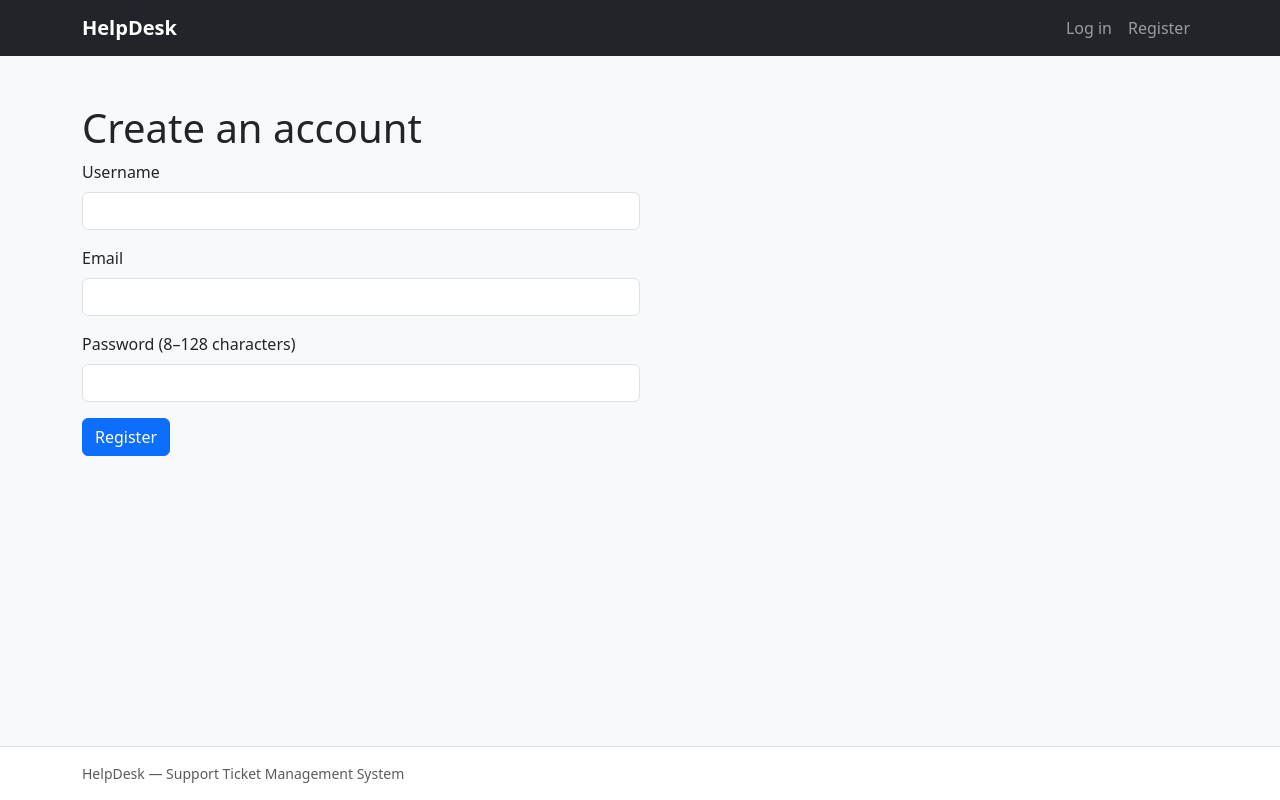
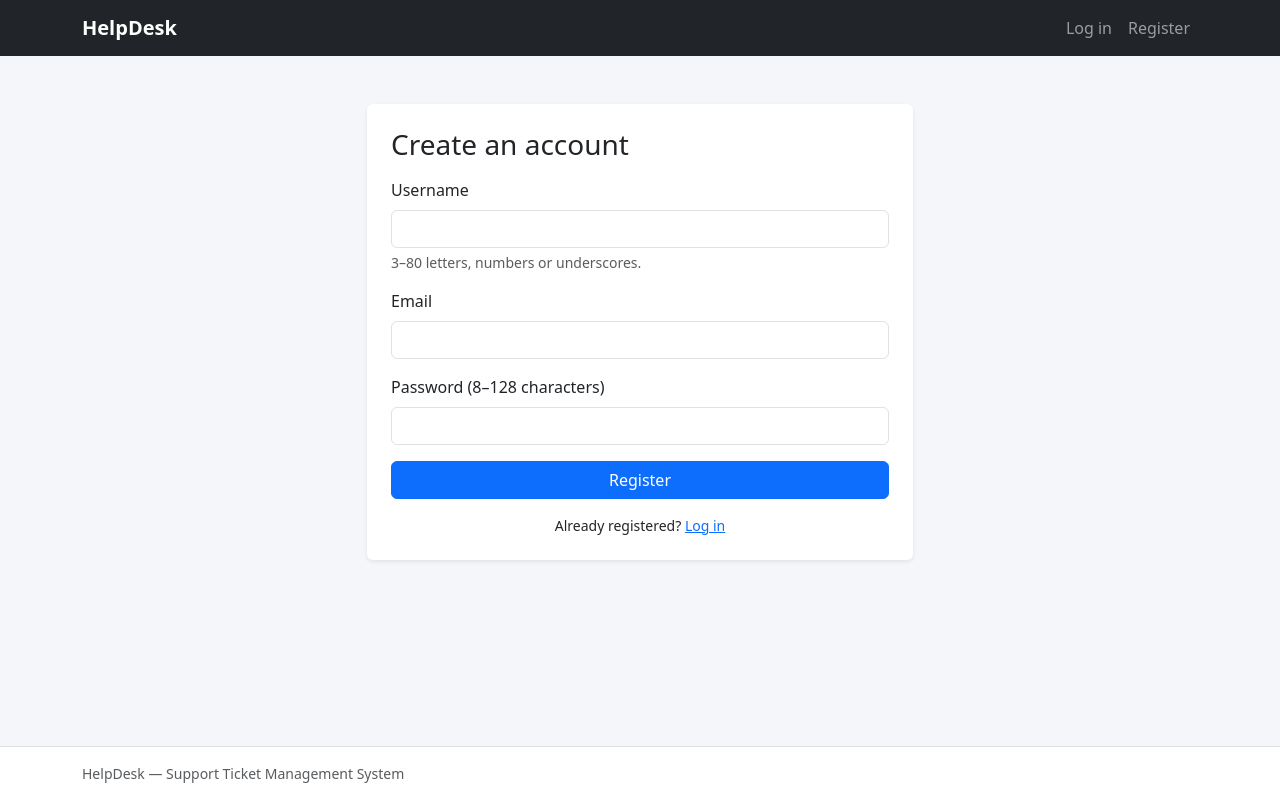
Before and after one commit to Hamzawyyyy/Help-Desk, a Flask app: page /auth/register in a window 1280 px wide. Run offline with Flask 3, Linux system fonts and the light colour scheme.

Commit message:
Restyle login and register pages and shared CSS/JS

```diff
--- a/app/static/css/style.css
+++ b/app/static/css/style.css
@@ -1 +1,7 @@
-body { background: #f8f9fa; }
+/* Member 1 — shared styling for every page */
+body { background: #f4f6f9; }
+.card { border: 0; box-shadow: 0 1px 3px rgba(0, 0, 0, .08); }
+.table td, .table th { vertical-align: middle; }
+.stat-card .display-6 { font-weight: 600; }
+.navbar-text .badge { font-size: .7rem; vertical-align: middle; }
+main h1 { font-weight: 600; }
--- a/app/static/js/main.js
+++ b/app/static/js/main.js
@@ -1 +1,16 @@
-// Shared browser interactions will be added by feature owners.
+// Member 1 — shared browser behaviour
+
+// Ask for confirmation before submitting any form with data-confirm="message".
+document.addEventListener("submit", function (event) {
+  const message = event.target.getAttribute("data-confirm");
+  if (message && !window.confirm(message)) {
+    event.preventDefault();
+  }
+});
+
+// Fade out success messages after 4 seconds.
+setTimeout(function () {
+  document.querySelectorAll(".alert-success").forEach(function (alert) {
+    alert.classList.remove("show");
+  });
+}, 4000);
--- a/app/templates/auth/register.html
+++ b/app/templates/auth/register.html
@@ -1,15 +1,23 @@
 {% extends 'base.html' %}
 {% block title %}Register · HelpDesk{% endblock %}
 {% block content %}
-<h1>Create an account</h1>
-<form method="post" class="col-md-6">
+<div class="row justify-content-center">
+<div class="col-md-7 col-lg-6">
+<div class="card shadow-sm"><div class="card-body p-4">
+<h1 class="h3 mb-3">Create an account</h1>
+<form method="post">
 <input type="hidden" name="csrf_token" value="{{ csrf_token }}">
 <label class="form-label" for="username">Username</label>
-<input class="form-control mb-3" id="username" name="username" required minlength="3" maxlength="80" value="{{ request.form.get('username', '') }}" autocomplete="username">
+<input class="form-control" id="username" name="username" required minlength="3" maxlength="80" value="{{ request.form.get('username', '') }}" autocomplete="username">
+<div class="form-text mb-3">3–80 letters, numbers or underscores.</div>
 <label class="form-label" for="email">Email</label>
 <input class="form-control mb-3" id="email" name="email" type="email" required maxlength="254" value="{{ request.form.get('email', '') }}" autocomplete="email">
 <label class="form-label" for="password">Password (8–128 characters)</label>
 <input class="form-control mb-3" id="password" name="password" type="password" required minlength="8" maxlength="128" autocomplete="new-password">
-<button class="btn btn-primary">Register</button>
+<button class="btn btn-primary w-100">Register</button>
 </form>
+<p class="mt-3 mb-0 text-center small">Already registered? <a href="{{ url_for('auth.login') }}">Log in</a></p>
+</div></div>
+</div>
+</div>
 {% endblock %}
```
Also changed, not shown: app/templates/auth/login.html (+10 -3 lines).
